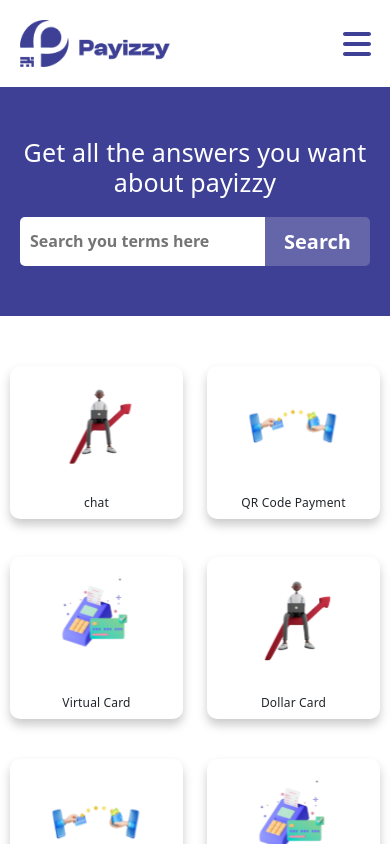
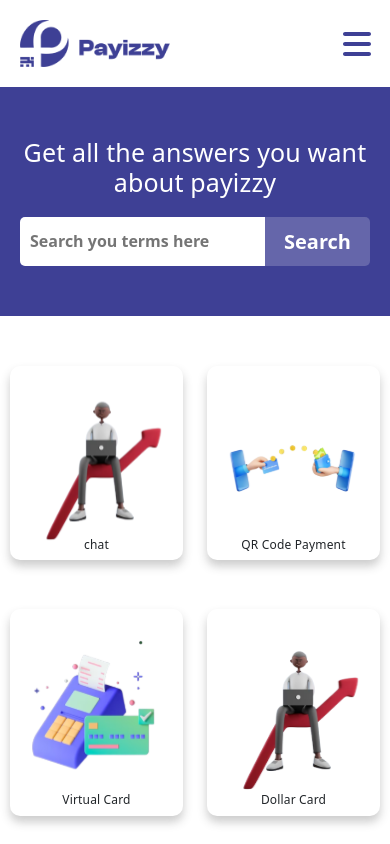
Before and after one commit to Boogie27/payizzy, a React (Create React App) app: page /help in a window 390 px wide. Shown: the top 844 px of the page. Built offline with nearby package versions, Linux system fonts and the light colour scheme.

Commit message:
payizzy-app

```diff
--- a/src/components/css/Style.css
+++ b/src/components/css/Style.css
@@ -2011,8 +2011,8 @@ a {
     text-align: center;
 }
 .help-container .help-body-container .help-content .image{
-   width: 70%;
-   height: 90%;
+   width: 100%;
+   height: 100%;
    margin: 0 auto;
 }
 .help-container .help-body-container .help-content .image img{
@@ -2055,7 +2055,7 @@ a {
         font-size: 25px;
     }
     .help-container .help-body-container .help-content .image{
-        height: 70%;
+        height: 100%;
     }
     .help-container .help-body-container .help-content .title h3{
         font-size: 12px;
```
Also changed, not shown: src/components/help/HelpContent.js (added).
